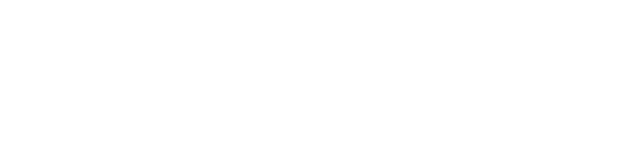
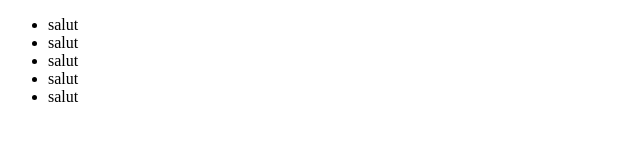
Before and after one commit to AlexTrmlt/McKenzie, a plain HTML site: page index.html in a window 1280 px wide. Shown: the whole page, without its empty margins (0-640 px from the left). Drawn offline with Linux system fonts and the light colour scheme.

Commit message:
Update index.html

```diff
--- a/index.html
+++ b/index.html
@@ -5,6 +5,28 @@
 	<title>Document</title>
 </head>
 <body>
+	<div class="ok">
+		<nav>
+			<ul>
+				<li>
+					salut
+				</li>
+				<li>
+					salut
+				</li>
+				<li>
+					salut
+				</li>
+				<li>
+					salut
+				</li>
+				<li>
+					salut
+				</li>
 
+			</ul>
+		</nav>
+
+	</div>
 </body>
 </html>
```
